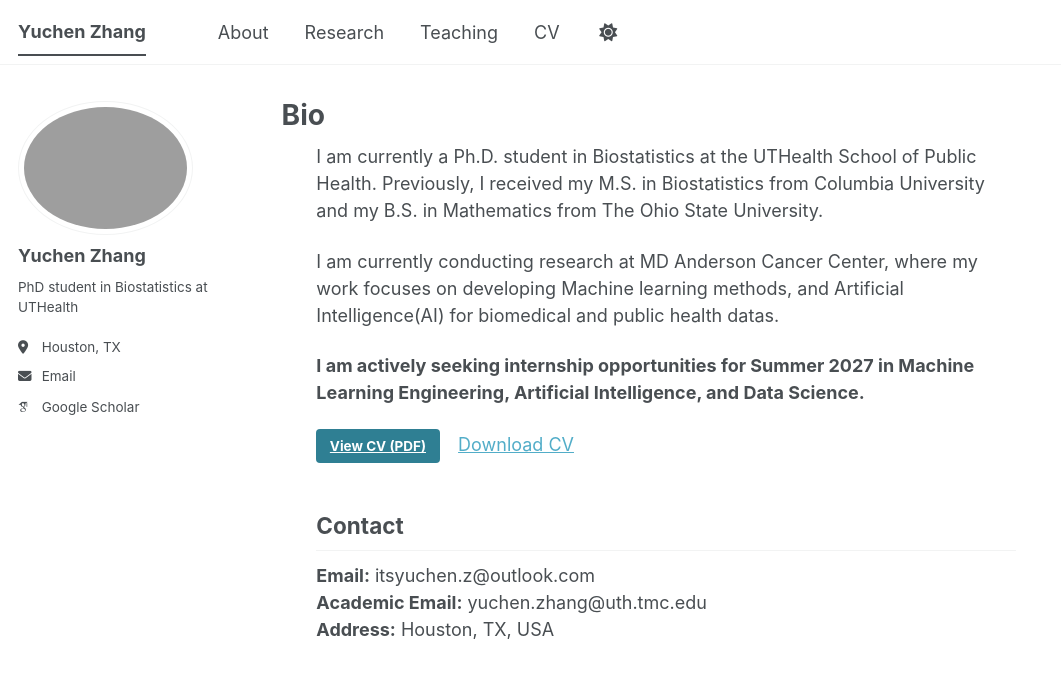
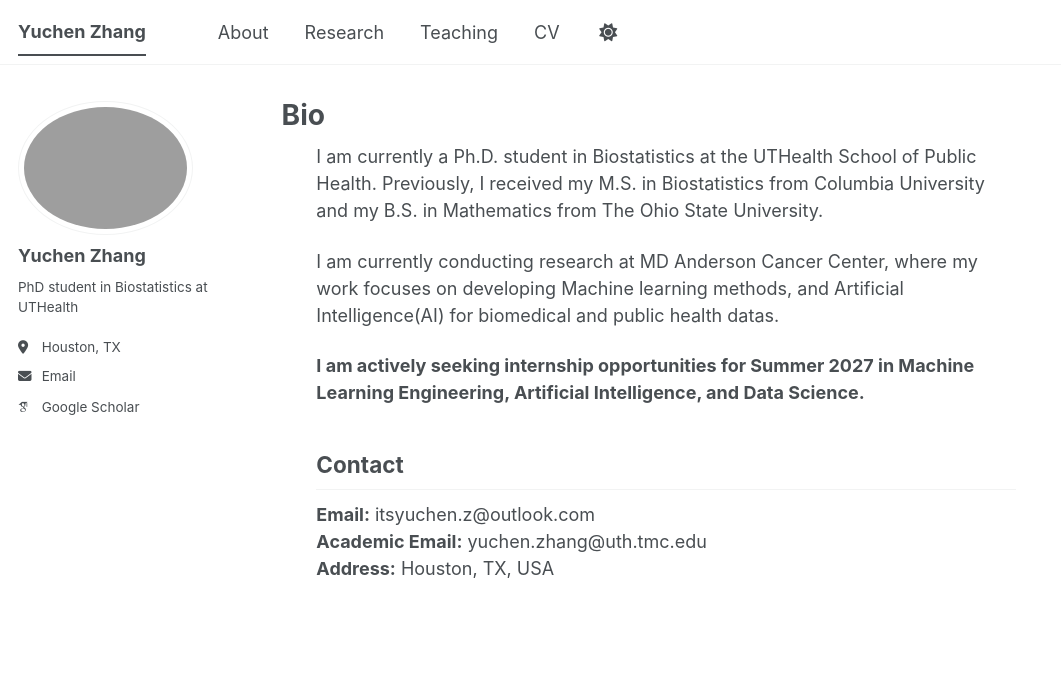
Before and after one commit to txbrook/txbrook.github.io, a Jekyll site: the page built from _pages/about.html, in a window 1280 px wide. Shown: the top 678 px of the page, without its empty margins (0-1061 px from the left). Built offline with Jekyll 4.4.1, drawn with Linux system fonts in a browser that asks for light colours; some web fonts are replaced; a script bundle is joined from its source files by our own code; library files that are not in the unit come from our copies.

Commit message:
Keep CV access in the top navigation only

```diff
--- a/_pages/about.html
+++ b/_pages/about.html
@@ -28,11 +28,6 @@ layout: single
         </strong>
     </p>
 
-    <p>
-        <a class="btn btn--primary" href="{{ '/files/Yuchen_Zhang_CV.pdf' | relative_url }}" target="_blank" rel="noopener noreferrer" style="margin-right: 1em;">View CV (PDF)</a>
-        <a href="{{ '/files/Yuchen_Zhang_CV.pdf' | relative_url }}" download="Yuchen_Zhang_CV.pdf">Download CV</a>
-    </p>
-
     <h2>Contact</h2>
 
     <p>
```
